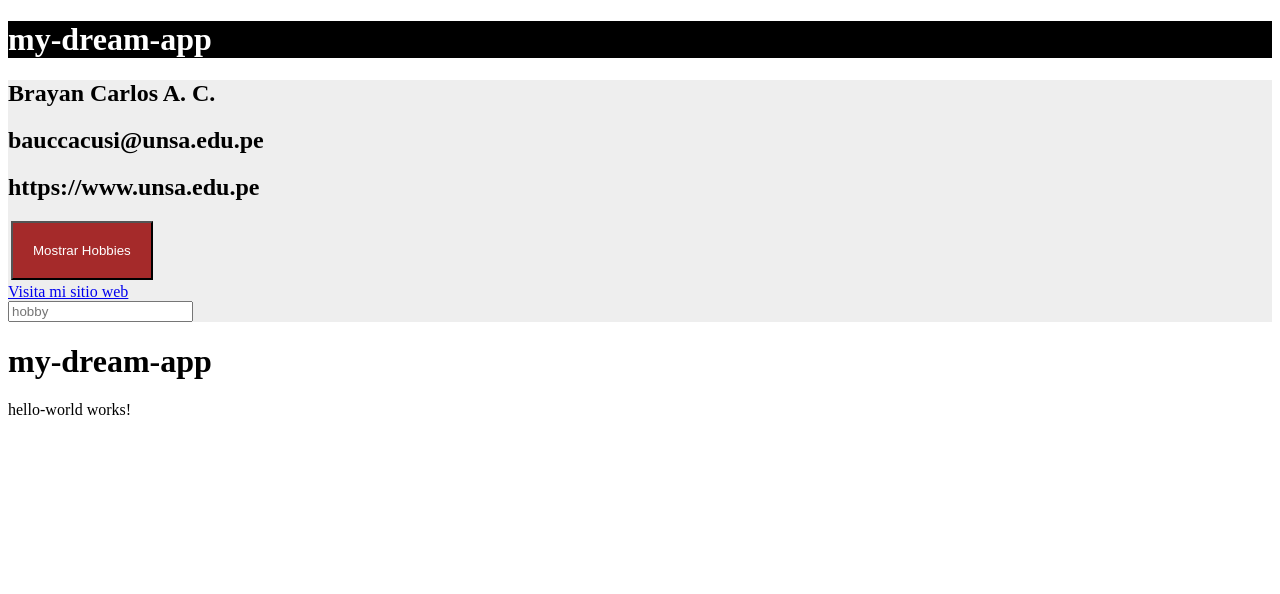
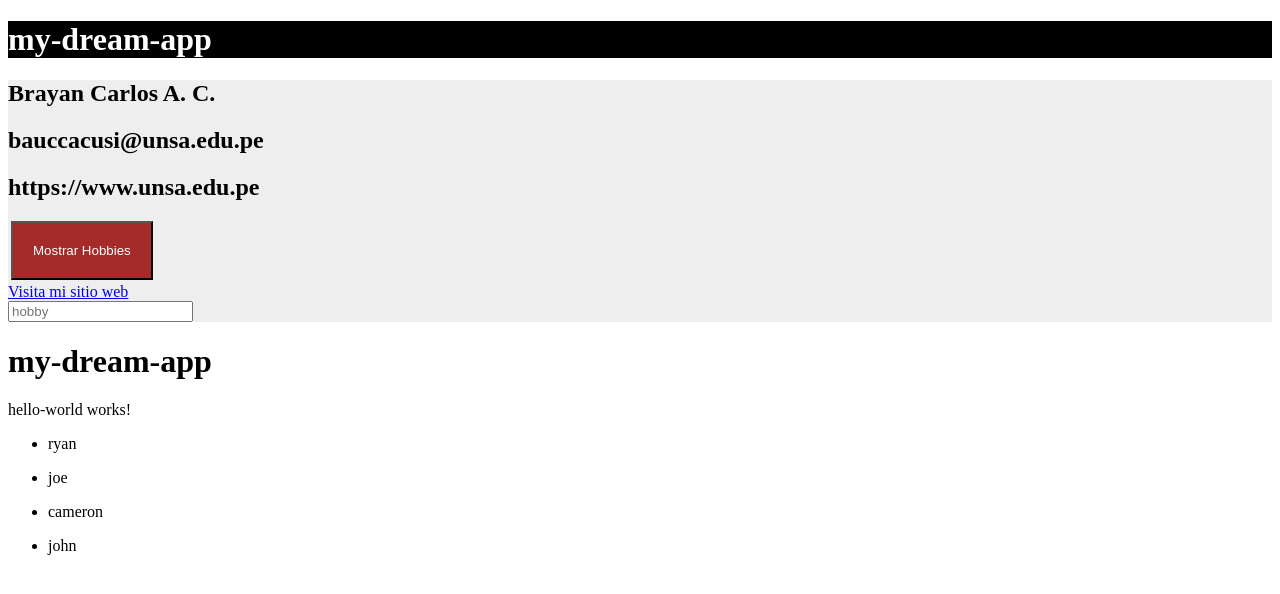
Before and after one commit to BCarlosAC/Programacion-Web-2-Teoria, an Angular app in the folder Ejercicios/06_Angular/my-dream-app/: page / in a window 1280 px wide. Shown: the top 594 px of the page. Built offline with nearby package versions, Linux system fonts and the light colour scheme.

Commit message:
Pasando datos al Componente user

```diff
--- a/Ejercicios/06_Angular/my-dream-app/src/app/app.html
+++ b/Ejercicios/06_Angular/my-dream-app/src/app/app.html
@@ -23,3 +23,8 @@
   <h1> {{ title }} </h1>
 </div>
 <app-hello-world>Aqui</app-hello-world>
+<ul>
+  <li *ngFor="let user of users">
+    <app-user [nameUser]="user"></app-user>
+  </li>
+</ul>
--- a/Ejercicios/06_Angular/my-dream-app/src/app/app.ts
+++ b/Ejercicios/06_Angular/my-dream-app/src/app/app.ts
@@ -2,13 +2,15 @@
 import { RouterOutlet } from '@angular/router';
 import { CommonModule } from '@angular/common';
 import { HelloWorldComponent } from './hello-world/hello-world';
+import { UserComponent } from './user/user';
 
 @Component({
   selector: 'app-root',
-  imports: [RouterOutlet, CommonModule, HelloWorldComponent],
+  imports: [RouterOutlet, CommonModule, HelloWorldComponent, UserComponent],
   templateUrl: './app.html',
   styleUrl: './app.scss'
 })
+
 export class App {
   title = 'my-dream-app';
   name : string;
@@ -16,6 +18,8 @@
   webpage : string;
   hobbies : string[];
   showHobbies: boolean;
+  users = ['ryan','joe','cameron','john'];
+  activated = false;
 
   constructor() {
     console.log("Constructor working...");
--- /dev/null
+++ b/Ejercicios/06_Angular/my-dream-app/src/app/user/user.html
@@ -0,0 +1 @@
+<p>{{ nameUser }}</p>
--- /dev/null
+++ b/Ejercicios/06_Angular/my-dream-app/src/app/user/user.ts
@@ -0,0 +1,13 @@
+import { Component, OnInit, Input } from '@angular/core';
+
+@Component({
+  selector: 'app-user',
+  templateUrl: './user.html',
+  styleUrls: ['./user.scss']
+})
+export class UserComponent implements OnInit {
+  @Input() nameUser : any;
+  ngOnInit() {
+
+  }
+}
```
Also changed, not shown: Ejercicios/06_Angular/my-dream-app/src/app/user/user.scss (added), 1 other file (tests, documents, lock files or other folders).
